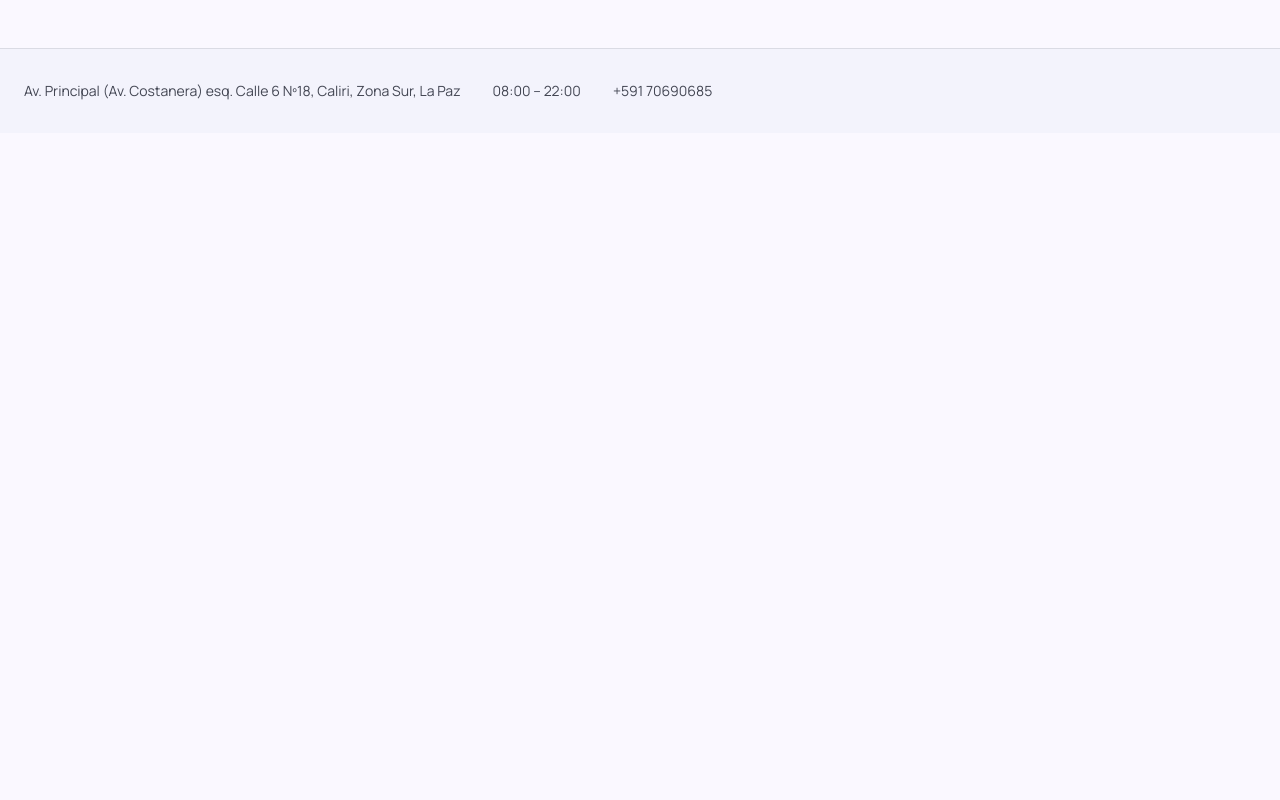
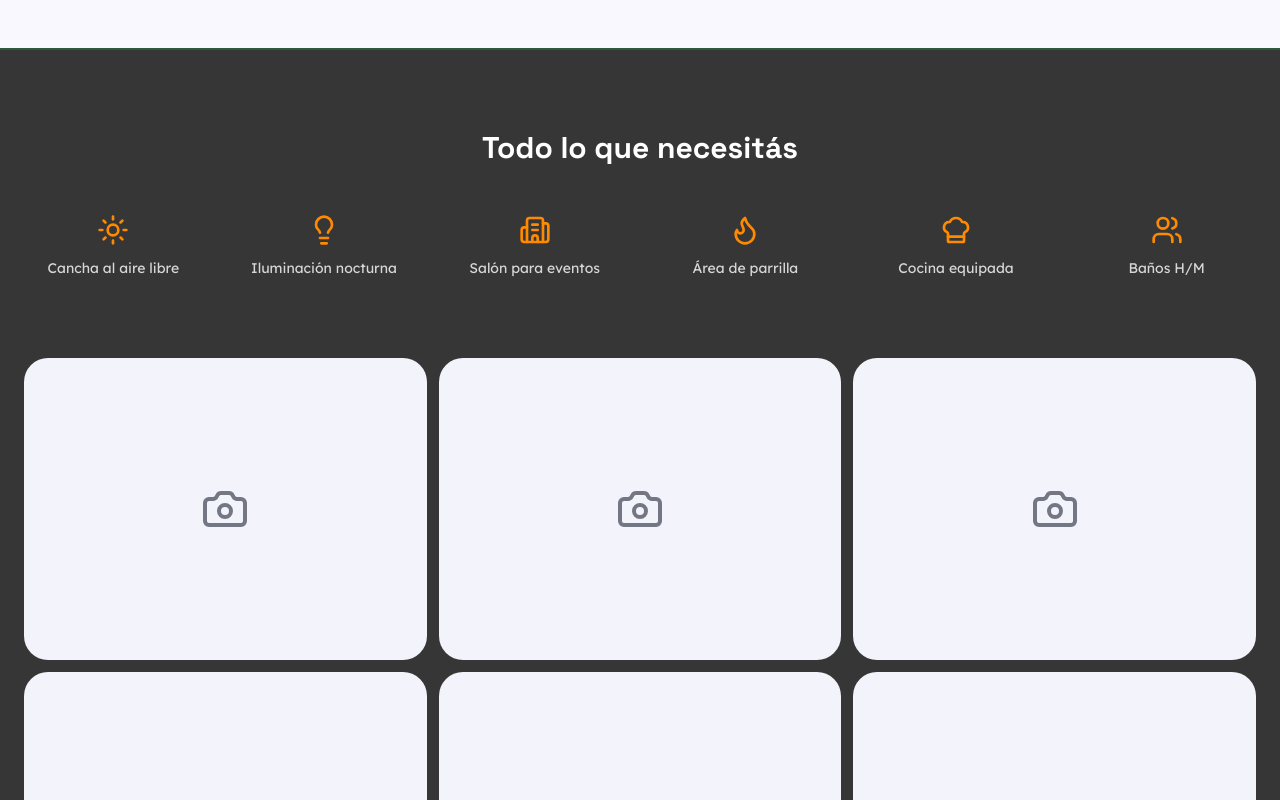
Before and after one commit to Sirius-Tech-Partners/break-point-web, a Next.js app: page / in a window 1280 px wide. Shown: the part 1200-2000 px from the top of the page. Before the commit the page ends 1333 px from the top, so only its background shows below. Built offline with nearby package versions, Linux system fonts and the light colour scheme.

Commit message:
feat(E2.3): add AmenitiesGrid and GalleryGrid to home page
Six-icon amenities strip on dark background and 6-slot gallery placeholder
grid complete Story 2.3 home page assembly.

```diff
--- a/app/page.tsx
+++ b/app/page.tsx
@@ -1,5 +1,7 @@
 import { HeroSection } from '@/components/sections/hero-section'
 import { SegmentCards } from '@/components/sections/segment-cards'
+import { AmenitiesGrid } from '@/components/sections/amenities-grid'
+import { GalleryGrid } from '@/components/sections/gallery-grid'
 import { AvailabilityBadge } from '@/components/ui/availability-badge'
 import { WhatsAppButton } from '@/components/ui/whatsapp-button'
 import { siteConfig } from '@/config/site'
@@ -21,6 +23,8 @@ export default function HomePage() {
         <WhatsAppButton variant="inline" page="home" />
       </HeroSection>
       <SegmentCards />
+      <AmenitiesGrid />
+      <GalleryGrid />
     </>
   )
 }
--- /dev/null
+++ b/components/sections/amenities-grid.tsx
@@ -0,0 +1,31 @@
+import { Sun, Lightbulb, Building2, Flame, ChefHat, Users } from 'lucide-react'
+import type { LucideIcon } from 'lucide-react'
+
+const AMENITIES: { icon: LucideIcon; label: string }[] = [
+  { icon: Sun,       label: 'Cancha al aire libre' },
+  { icon: Lightbulb, label: 'Iluminación nocturna' },
+  { icon: Building2, label: 'Salón para eventos' },
+  { icon: Flame,     label: 'Área de parrilla' },
+  { icon: ChefHat,   label: 'Cocina equipada' },
+  { icon: Users,     label: 'Baños H/M' },
+]
+
+export function AmenitiesGrid() {
+  return (
+    <section className="w-full border-t-2 border-available-dark bg-dark">
+      <div className="mx-auto max-w-[var(--spacing-container)] px-[var(--spacing-gutter)] py-[var(--spacing-xl)]">
+        <h2 className="mb-[var(--spacing-lg)] text-center font-heading text-3xl font-bold text-white">
+          Todo lo que necesitás
+        </h2>
+        <ul className="grid grid-cols-2 gap-8 md:grid-cols-3 lg:grid-cols-6 list-none">
+          {AMENITIES.map(({ icon: Icon, label }) => (
+            <li key={label} className="flex flex-col items-center gap-3 text-center">
+              <Icon size={32} className="text-cta" aria-hidden="true" />
+              <span className="font-ui text-sm text-white/80">{label}</span>
+            </li>
+          ))}
+        </ul>
+      </div>
+    </section>
+  )
+}
--- /dev/null
+++ b/components/sections/gallery-grid.tsx
@@ -0,0 +1,29 @@
+import { AnimatedSection } from '@/components/ui/animated-section'
+import { VenueImage } from '@/components/ui/venue-image'
+
+const GALLERY_ITEMS = [
+  { alt: 'Cancha de fútbol Break Point — vista general', delay: 0 },
+  { alt: 'Iluminación nocturna de la cancha', delay: 0.05 },
+  { alt: 'Salón para eventos y celebraciones', delay: 0.1 },
+  { alt: 'Área de parrilla y esparcimiento', delay: 0.15 },
+  { alt: 'Cocina equipada del complejo', delay: 0.2 },
+  { alt: 'Instalaciones generales Break Point', delay: 0.25 },
+]
+
+export function GalleryGrid() {
+  return (
+    <section className="w-full bg-dark pb-[var(--spacing-xl)]">
+      <div className="mx-auto max-w-[var(--spacing-container)] px-[var(--spacing-gutter)]">
+        <ul className="grid grid-cols-2 gap-3 md:grid-cols-3 list-none">
+          {GALLERY_ITEMS.map(({ alt, delay }, i) => (
+            <AnimatedSection key={i} delay={delay} yOffset={16}>
+              <li className="overflow-hidden rounded-xl">
+                <VenueImage slot="gallery" alt={alt} />
+              </li>
+            </AnimatedSection>
+          ))}
+        </ul>
+      </div>
+    </section>
+  )
+}
```
